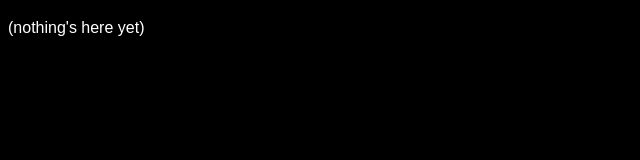
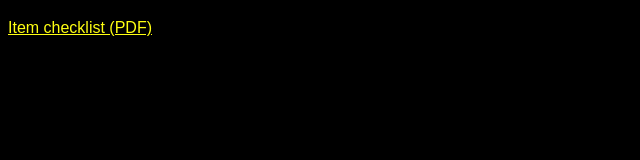
Before and after one commit to SpaghettiToastBook/spaghettitoastbook.github.io, a plain HTML site: page super/index.html in a window 1280 px wide. Shown: the whole page, without its empty margins (0-640 px from the left). Drawn offline with Linux system fonts and the light colour scheme.

Commit message:
Add Super Metroid item checklist

```diff
--- a/super/index.html
+++ b/super/index.html
@@ -7,7 +7,7 @@
 </head>
 <body>
     <main>
-        <p>(nothing's here yet)</p>
+        <p><a href="item-checklist/checklist.pdf">Item checklist (PDF)</a></p>
     </main>
 </body>
 </html>
```
Also changed, not shown: 1 other file.
